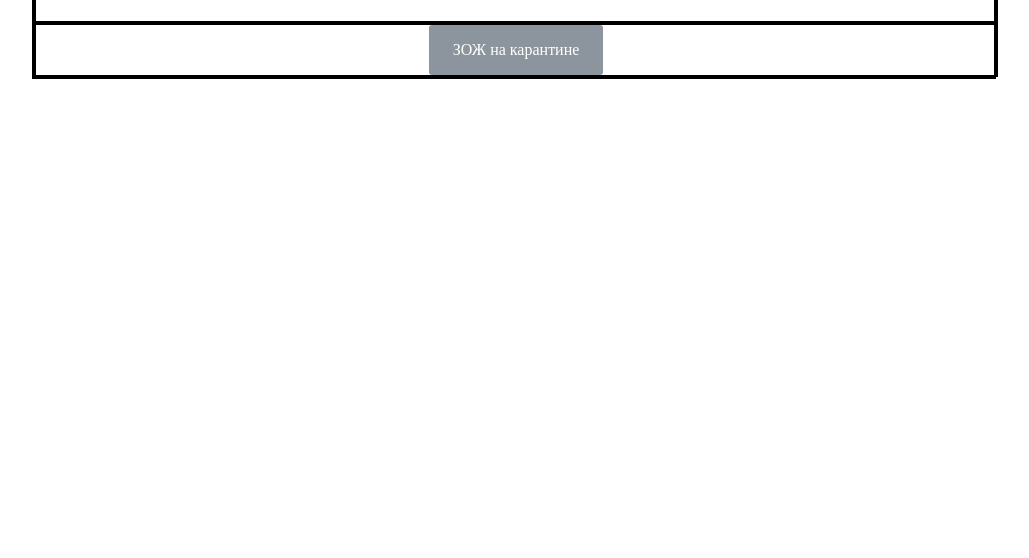
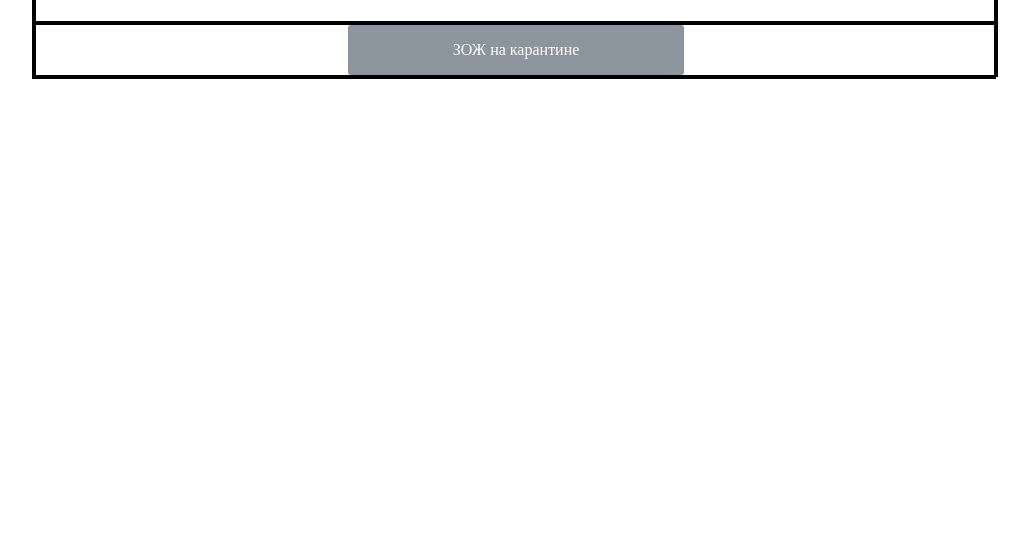
Before and after one commit to RomaWirth/RomaWirth.github.io, a plain HTML site: page index.html in a window 1280 px wide. Shown: the part 242-800 px from the top of the page, without its empty margins (126-1155 px from the left). Drawn offline with Linux system fonts and the light colour scheme.

Commit message:
Update style.css

```diff
--- a/style.css
+++ b/style.css
@@ -44,10 +44,11 @@
 	height: 20%;
 }
 .button{
-	display: inline-block;
+	text-align: center;
     background: #8C959D;
     color: #fff;
     padding: 1rem 1.5rem;
     text-decoration: none;
     border-radius: 3px;
+    width: 30%;
 }
```
